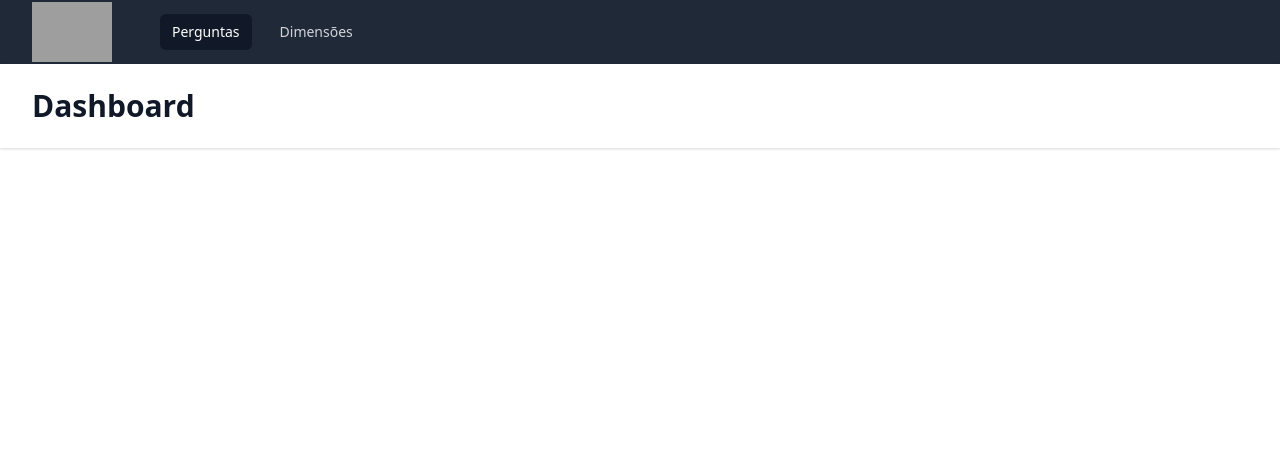
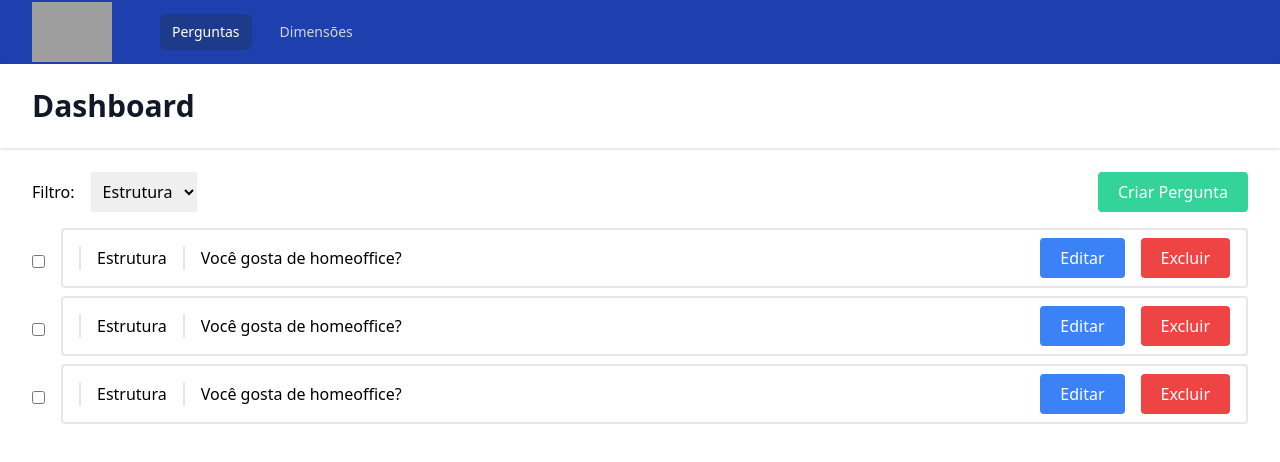
Before and after one commit to ascpenteado/pulses-web, a React (Create React App) app: page /questions in a window 1280 px wide. Shown: the top 462 px of the page. Built offline with nearby package versions, Linux system fonts and the light colour scheme; grey boxes are pictures that could not be loaded.

Commit message:
create all structure with html and basic tailwind class

```diff
--- /dev/null
+++ b/src/components/Dimension.js
@@ -0,0 +1,14 @@
+function Dimension() {
+  return (
+    <div>
+      <li className="flex justify-between items-center border-2 mb-2 py-2 px-4 rounded">
+        Estrutura
+        <div>
+          <button className="bg-red-500 text-white py-2 px-5 rounded">Excluir</button>
+        </div>
+      </li>
+    </div>
+  );
+}
+
+export default Dimension;
--- a/src/components/Menu.js
+++ b/src/components/Menu.js
@@ -2,7 +2,7 @@ import { Link } from "react-router-dom";
 function Menu() {
   return (
     <div>
-      <nav className="bg-gray-800">
+      <nav className="bg-blue-800">
         <div className="max-w-7xl mx-auto px-4 sm:px-6 lg:px-8">
           <div className="flex items-center justify-between h-16">
             <div className="flex items-center">
@@ -15,13 +15,13 @@ function Menu() {
               </div>
               <div>
                 <div className="ml-12 flex items-baseline space-x-4">
-                  <Link to="/" className="bg-gray-900 text-white px-3 py-2 rounded-md text-sm font-medium">
+                  <Link to="/questions" className="bg-blue-900 text-white px-3 py-2 rounded-md text-sm font-medium">
                     Perguntas
                   </Link>
 
                   <Link
-                    to="/"
-                    className="text-gray-300 hover:bg-gray-700 hover:text-white px-3 py-2 rounded-md text-sm font-medium"
+                    to="/dimensions"
+                    className="text-gray-300 hover:bg-blue-700 hover:text-white px-3 py-2 rounded-md text-sm font-medium"
                   >
                     Dimensões
                   </Link>
--- /dev/null
+++ b/src/components/Question.js
@@ -0,0 +1,21 @@
+function Question() {
+  return (
+    <li className="flex items-center">
+      <div className="mr-4">
+        <input type="checkbox" />
+      </div>
+      <div className="flex w-full border-2 mb-2 py-2 px-4 rounded justify-between items-center">
+        <div className="flex">
+          <span className="px-4 border-r-2 border-l-2">Estrutura</span>
+          <span className="px-4">Você gosta de homeoffice?</span>
+        </div>
+        <div>
+          <button className="bg-blue-500 text-white py-2 px-5 rounded mr-4">Editar</button>
+          <button className="bg-red-500 text-white py-2 px-5 rounded">Excluir</button>
+        </div>
+      </div>
+    </li>
+  );
+}
+
+export default Question;
--- /dev/null
+++ b/src/pages/DimensionsPage.js
@@ -0,0 +1,23 @@
+import { Link } from "react-router-dom";
+import Dimension from "../components/Dimension";
+
+function DimensionsPage() {
+  return (
+    <div>
+      <div className="flex justify-end">
+        <Link to="/dimensions/new">
+          <button className="bg-green-400 text-white py-2 px-5 rounded">Criar Dimensão</button>
+        </Link>
+      </div>
+      <div>
+        <ul className="py-4">
+          <Dimension />
+          <Dimension />
+          <Dimension />
+        </ul>
+      </div>
+    </div>
+  );
+}
+
+export default DimensionsPage;
--- /dev/null
+++ b/src/pages/FormDimensionPage.js
@@ -0,0 +1,22 @@
+import { Link } from "react-router-dom";
+
+function FormDimensionPage() {
+  return (
+    <div>
+      <form>
+        <div className="flex flex-col max-w-md">
+          <label>Nome da dimensão:</label>
+          <input className="border-2 rounded max-w-md px-2 py-1 my-4" type="text" />
+          <div>
+            <button className="bg-green-400 text-white py-1 px-4 rounded mr-4">Salvar</button>
+            <Link to="/dimensions">
+              <button className="bg-gray-300 text-gray-900 py-1 px-4 rounded mr-4">Cancelar</button>
+            </Link>
+          </div>
+        </div>
+      </form>
+    </div>
+  );
+}
+
+export default FormDimensionPage;
--- /dev/null
+++ b/src/pages/FormQuestionPage.js
@@ -0,0 +1,27 @@
+import React from "react";
+import { Link } from "react-router-dom";
+
+function FormQuestionPage() {
+  return (
+    <div>
+      <form>
+        <div className="flex flex-col max-w-md">
+          <label>Texto da pergunta:</label>
+          <input className="border-2 rounded max-w-md px-2 py-1 my-4" type="text" />
+          <select className="rounded-sm p-2 max-w-sm mb-4">
+            <option>Estrutura</option>
+            <option>Estrutura</option>
+          </select>
+          <div>
+            <button className="bg-green-400 text-white py-1 px-4 rounded mr-4">Salvar</button>
+            <Link to="/questions">
+              <button className="bg-gray-300 text-gray-900 py-1 px-4 rounded mr-4">Cancelar</button>
+            </Link>
+          </div>
+        </div>
+      </form>
+    </div>
+  );
+}
+
+export default FormQuestionPage;
--- a/src/pages/Perguntas.js
+++ /dev/null
@@ -1,39 +0,0 @@
-function Perguntas() {
-  return (
-    <div>
-      <div>
-        <span className="mr-4">Filtro:</span>
-        <select className="rounded-sm p-2">
-          <option>Estrutura</option>
-          <option>Estrutura</option>
-        </select>
-      </div>
-      <div>
-        <ul className="py-4">
-          <li className="flex  justify-between items-center border-2 mb-2 p-2">
-            <div className="mr-4">
-              <input type="checkbox" />
-            </div>
-            <span className="px-4 border-r-2 border-l-2">Estrutura</span>
-            <span className="px-4">Você gosta de homeoffice?</span>
-            <div>
-              <button>Editar</button>
-              <button>Excluir</button>
-            </div>
-          </li>
-          <li className="flex items-center border-2 mb-2 p-2">
-            <input className="" type="checkbox" />
-            <span className="px-4">Estrutura</span>
-            <span className="px-4">Você gosta de homeoffice?</span>
-            <div>
-              <button>Editar</button>
-              <button>Excluir</button>
-            </div>
-          </li>
-        </ul>
-      </div>
-    </div>
-  );
-}
-
-export default Perguntas;
--- /dev/null
+++ b/src/pages/QuestionsPage.js
@@ -0,0 +1,32 @@
+import { Link } from "react-router-dom";
+import Question from "../components/Question";
+
+function Questions() {
+  return (
+    <div>
+      <div className="flex justify-between">
+        <div>
+          <span className="mr-4">Filtro:</span>
+          <select className="rounded-sm p-2">
+            <option>Estrutura</option>
+            <option>Estrutura</option>
+          </select>
+        </div>
+        <div>
+          <Link to="/questions/new">
+            <button className="bg-green-400 text-white py-2 px-5 rounded">Criar Pergunta</button>
+          </Link>
+        </div>
+      </div>
+      <div>
+        <ul className="py-4">
+          <Question />
+          <Question />
+          <Question />
+        </ul>
+      </div>
+    </div>
+  );
+}
+
+export default Questions;
--- a/src/routes.js
+++ b/src/routes.js
@@ -1,10 +1,18 @@
 import { Switch, Route } from "react-router-dom";
-import Perguntas from "./pages/Perguntas";
+import DimensionsPage from "./pages/DimensionsPage";
+import FormDimensionPage from "./pages/FormDimensionPage";
+import QuestionsPage from "./pages/QuestionsPage";
+import FormQuestionPage from "./pages/FormQuestionPage";
 
 function Routes() {
   return (
     <Switch>
-      <Route path="/" exact component={Perguntas} />
+      <Route path="/dimensions" exact component={DimensionsPage} />
+      <Route path="/dimensions/new" exact component={FormDimensionPage} />
+      <Route path="/dimensions/edit" exact component={FormDimensionPage} />
+      <Route path="/questions" exact component={QuestionsPage} />
+      <Route path="/questions/new" exact component={FormQuestionPage} />
+      <Route path="/questions/edit" exact component={FormQuestionPage} />
     </Switch>
   );
 }
```
Also changed, not shown: 1 other file (tests, documents, lock files or other folders).
